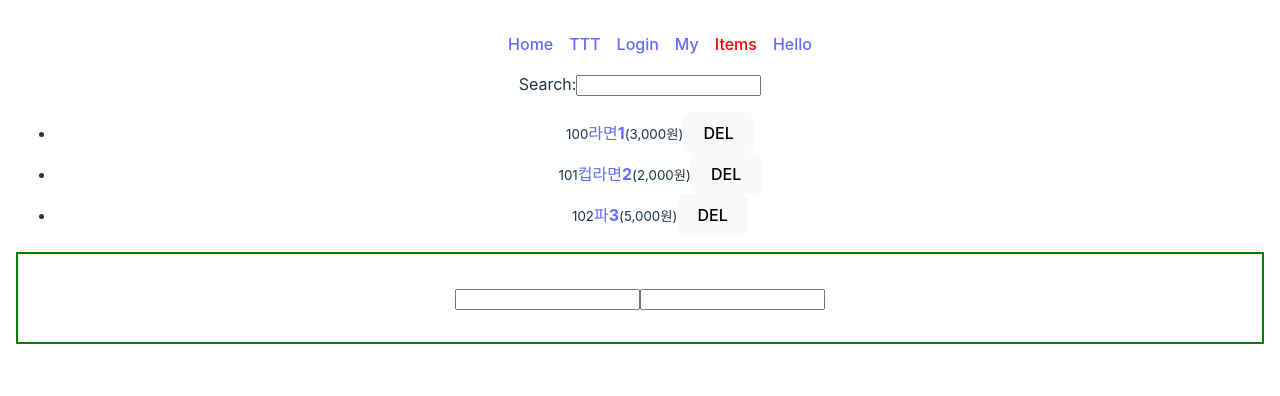
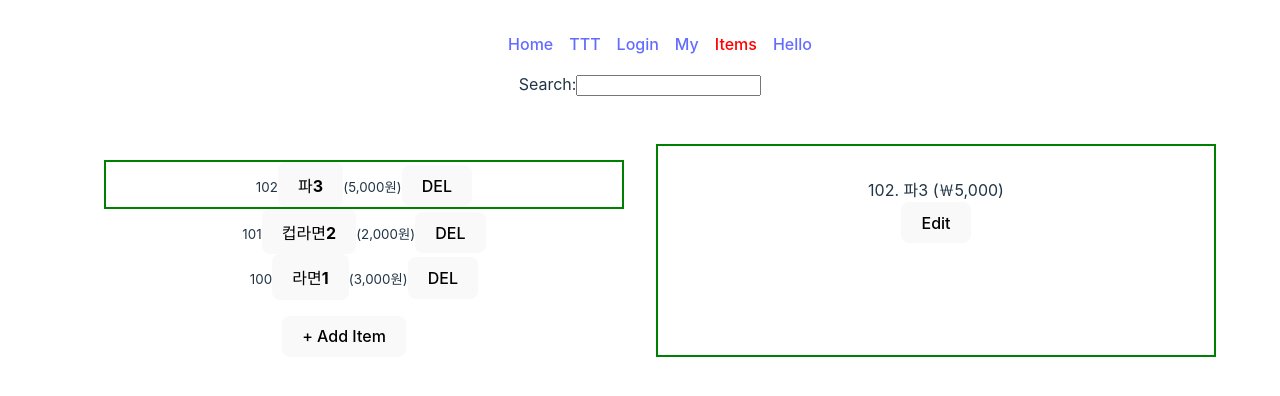
Before and after one commit to 11hertz/fullStack_React, a React (Vite) app: page /items in a window 1280 px wide. Shown: the top 396 px of the page. Built offline with nearby package versions, Linux system fonts and the light colour scheme.

Commit message:
tryThis: extra

```diff
--- a/src/App.css
+++ b/src/App.css
@@ -63,3 +63,11 @@
 nav a.active {
   color: red;
 }
+
+.no-list {
+  list-style: none;
+}
+
+li.active {
+  border: 2px solid green;
+}
--- a/src/App.tsx
+++ b/src/App.tsx
@@ -9,7 +9,6 @@
 import { useCounter } from './hooks/counter-context';
 import My from './components/My';
 import Login from './components/Login';
-import { Items } from './components/Items';
 import { Item } from './components/Item';
 import { ItemLayout } from './components/ItemLayout';
 
@@ -28,8 +27,8 @@
         {/* <Route path='/items' element={<Items />} />
         <Route path='/items/:id' element={<Item />} /> */}
         <Route path='/items' element={<ItemLayout />}>
-          <Route index element={<Items />} />
-          <Route path='/items/:id' element={<Item />} />
+          <Route index element={<Item />} />
+          {/* <Route path='/items/:id' element={<Item />} /> */}
         </Route>
         <Route path='/hello' element={<MemoHello age={age} fn={fn} />} />
         <Route path='/*' element={<NotFound />} />
--- a/src/components/Item.tsx
+++ b/src/components/Item.tsx
@@ -1,31 +1,57 @@
-import { useLocation, useNavigate, useParams } from 'react-router-dom';
-import { useSession } from '../hooks/session-context';
-import { useEffect, useState } from 'react';
-// import { useSession } from '../hooks/session-context';
+import { useEffect, useReducer, useRef } from 'react';
+import { useOutletContext } from 'react-router-dom';
 
 export const Item = () => {
-  const {
-    session: { cart },
-  } = useSession();
-  const { id } = useParams();
+  const { currItem: item, saveCartItem } = useOutletContext<{
+    currItem: Cart;
+    saveCartItem: saveCartItem;
+  }>();
 
-  const location = useLocation();
-  const { state: itemState } = location;
-  // const { currItem } = useOutletContext();
-  const [item, setItem] = useState<Cart | undefined>(undefined);
+  const nameRef = useRef<HTMLInputElement>(null);
+  const priceRef = useRef<HTMLInputElement>(null);
 
-  const navigate = useNavigate();
+  const [isEditing, toggleEditing] = useReducer((prev) => !prev, false);
+
+  const editingOrSave = () => {
+    if (isEditing)
+      if (nameRef.current && priceRef.current) {
+        saveCartItem(
+          item.id || 0,
+          nameRef.current.value,
+          +priceRef.current.value
+        );
+      }
+
+    toggleEditing();
+  };
 
   useEffect(() => {
-    const _item = itemState || cart.find((item) => item.id === Number(id));
-    setItem(_item);
-    if (!_item) navigate('/items');
-  }, [item, navigate, cart, id, itemState]);
+    if (nameRef.current && priceRef.current) {
+      nameRef.current.value = item.name;
+      priceRef.current.value = String(item.price);
+      nameRef.current.select();
+    }
+  }, [item, isEditing]);
+
+  useEffect(() => {
+    if (item?.id === 0) toggleEditing();
+  }, [item?.id]);
 
   return (
     <>
-      {item?.id}. {item?.name} (￦{item?.price.toLocaleString()})
-      <button>Edit</button>
+      {isEditing ? (
+        <form style={{ margin: '1rem' }}>
+          <input type='text' ref={nameRef} placeholder='Input Item Name' />
+          <input type='number' ref={priceRef} placeholder='Input Item Price' />
+        </form>
+      ) : (
+        <div>
+          {item?.id}. {item?.name} (￦{item?.price.toLocaleString()})
+        </div>
+      )}
+
+      {isEditing && <button onClick={toggleEditing}>Cancel</button>}
+      <button onClick={editingOrSave}>{isEditing ? 'Save' : 'Edit'}</button>
     </>
   );
 };
--- a/src/components/ItemLayout.tsx
+++ b/src/components/ItemLayout.tsx
@@ -1,6 +1,7 @@
-import { Link, Outlet, useSearchParams } from 'react-router-dom';
+import { Outlet, useSearchParams } from 'react-router-dom';
 import { useSession } from '../hooks/session-context';
-import { useState } from 'react';
+import { useEffect, useState } from 'react';
+import clsx from 'clsx';
 
 export const ItemLayout = () => {
   const {
@@ -10,9 +11,32 @@
   } = useSession();
 
   // const [searchStr, setSearchStr] = useState('');
-  const [searchParams, setsearchParams] = useSearchParams({ searchStr: '' });
+  const [searchParams, setsearchParams] = useSearchParams({
+    searchStr: '',
+    itemId: '',
+  });
 
-  const [currItem] = useState<Cart | null>(null);
+  const [items, setItems] = useState<Cart[]>([]);
+  const [currItem, setCurrItem] = useState<Cart | null>(null);
+
+  const searchStr = searchParams.get('searchStr') || '';
+  const itemId = searchParams.get('itemId') || '';
+
+  useEffect(() => {
+    if (searchStr)
+      setItems(
+        cart
+          .filter((item) => item.name.includes(searchStr))
+          .sort((a, b) => b.id - a.id)
+      );
+    else setItems(cart.sort((a, b) => b.id - a.id));
+  }, [cart, searchStr]);
+
+  useEffect(() => {
+    if (itemId)
+      setCurrItem(cart.find((item) => item.id === Number(itemId)) || null);
+    else setCurrItem(items[0]);
+  }, [items, itemId, cart]);
 
   return (
     <>
@@ -20,26 +44,58 @@
       <input
         type='text'
         value={searchParams.get('searchStr') || ''}
-        onChange={(e) => setsearchParams({ searchStr: e.currentTarget.value })}
+        onChange={(e) =>
+          setsearchParams({
+            searchStr: e.currentTarget.value,
+            itemId,
+          })
+        }
       />
-      <ul>
+      <div
+        style={{
+          display: 'grid',
+          gridTemplateColumns: '1fr 1fr',
+          gap: '2rem',
+          padding: '3rem',
+        }}
+      >
+        <div>
+          <ul className='no-list'>
             {cart
               .filter((item) =>
                 item.name.includes(searchParams.get('searchStr') || '')
               )
               .map((item) => (
-            <li key={item.id}>
+                <li
+                  key={item.id}
+                  className={clsx({ active: currItem?.id === item.id })}
+                >
                   <small>{item.id}</small>
-              <Link to={`/items/${item.id}`} state={item}>
+                  <button
+                    onClick={() => {
+                      setCurrItem(item);
+                      setsearchParams({ searchStr, itemId: String(item.id) });
+                    }}
+                  >
                     <strong>{item.name}</strong>
-              </Link>
+                  </button>
                   <small>({item.price.toLocaleString()}원)</small>
                   <button onClick={() => removeCartItem(item.id)}>DEL</button>
                 </li>
               ))}
           </ul>
+          <button
+            onClick={() => {
+              setCurrItem({ id: 0, name: '', price: 0 }),
+                setsearchParams({ searchStr });
+            }}
+          >
+            + Add Item
+          </button>
+        </div>
         <div style={{ border: '2px solid green', padding: '2rem' }}>
           <Outlet context={{ currItem, saveCartItem }} />
+        </div>
       </div>
     </>
   );
--- a/types/index.d.ts
+++ b/types/index.d.ts
@@ -5,3 +5,4 @@
 
 type Cart = { id: number; name: string; price: number };
 type LoginUser = { id: number; name: string };
+type saveCartItem = (id: number, name: string, price: number) => void;
```
Lines whose indentation alone changed are shown as unchanged.
